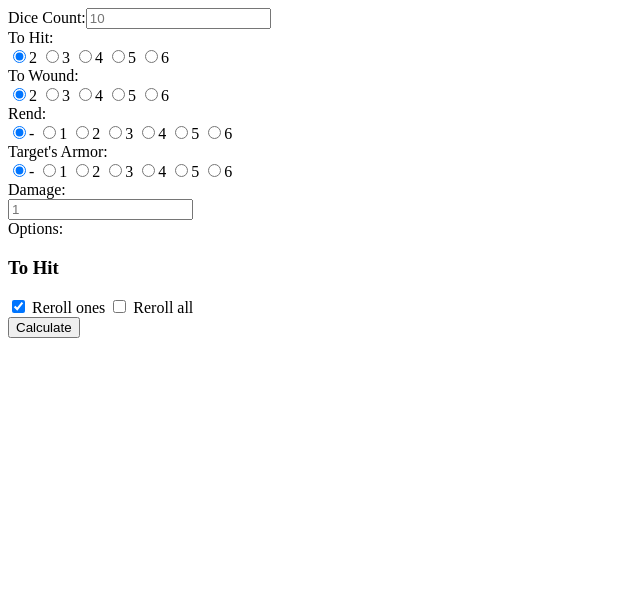
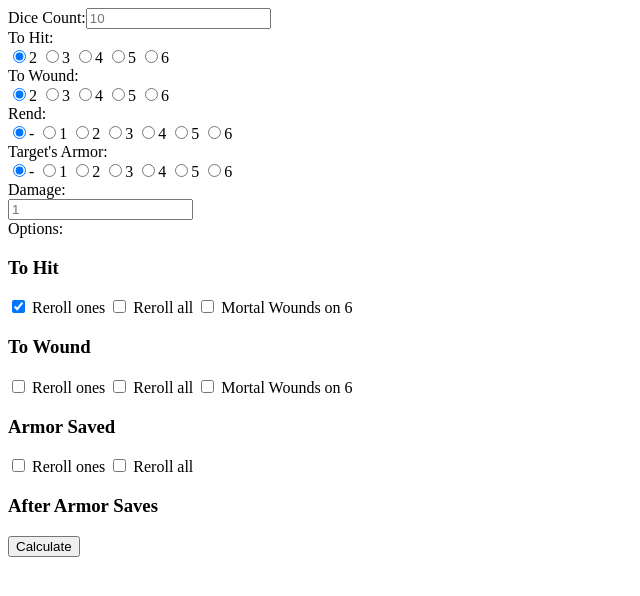
Before and after one commit to kjrohr/mathhammer, a plain HTML site: page index.html in a window 1280 px wide. Both pictures are taken after a click on the checkbox 18 px from the left and 306 px from the top of the page. Shown: the whole page, without its empty margins (0-640 px from the left). Drawn offline with Linux system fonts and the light colour scheme.

Commit message:
More options

```diff
--- a/index.html
+++ b/index.html
@@ -58,8 +58,26 @@
         <div>
             <h3>To Hit</h3>
             <div>
-                <input type="checkbox" id="rerollOnes" name="reroll" value="ones"> Reroll ones
-                <input type="checkbox" id="rerollAll" name="reroll" value="all"> Reroll all
+                <input type="checkbox" id="rerollHitsOnes" name="rerollHits" value="ones"> Reroll ones
+                <input type="checkbox" id="rerollHitsAll" name="rerollHits" value="all"> Reroll all
+                <input type="checkbox" id="hitMortalWounds" name="hitMortalWounds" value="hitMortalWounds"> Mortal Wounds on 6
+            </div>
+            <h3>To Wound</h3>
+            <div>
+                <input type="checkbox" id="rerollWoundsOnes" name="rerollWounds" value="ones"> Reroll ones
+                <input type="checkbox" id="rerollWoundsAll" name="rerollWounds" value="all"> Reroll all
+                <input type="checkbox" id="woundMortalWounds" name="woundMortalWounds" value="woundMortalWounds"> Mortal Wounds on 6
+
+            </div>
+            <h3>Armor Saved</h3>
+            <div>
+                <input type="checkbox" id="rerollArmorOnes" name="rerollArmor" value="ones"> Reroll ones
+                <input type="checkbox" id="rerollArmorAll" name="rerollArmor" value="all"> Reroll all
+
+            </div>
+            <h3>After Armor Saves</h3>
+            <div>
+
             </div>
 
         </div>
--- a/main/main.js
+++ b/main/main.js
@@ -1,7 +1,12 @@
 document.addEventListener("DOMContentLoaded",()=>{
     let submit = document.getElementById("btnSubmit");
-    let rerollOnes = document.getElementById("rerollOnes");
-    let rerollAll = document.getElementById("rerollAll");
+    let rerollHitsOnes = document.getElementById("rerollHitsOnes");
+    let rerollHitsAll = document.getElementById("rerollHitsAll");
+    let rerollWoundsOnes = document.getElementById("rerollWoundsOnes");
+    let rerollWoundsAll = document.getElementById("rerollWoundsAll");
+    let rerollArmorOnes = document.getElementById("rerollArmorOnes");
+    let rerollArmorAll = document.getElementById("rerollArmorAll");
+
 
     submit.addEventListener("click",(e)=>{
         e.preventDefault();
@@ -30,13 +35,34 @@ document.addEventListener("DOMContentLoaded",()=>{
         displayTotals(totalHits,totalWounds,rend,armor,totalDamage);
     });
 
-    rerollOnes.addEventListener("click", (e)=> {
-        rerollAll.checked = false;
+
+
+
+    // *** HOUSE KEEPING ***
+    rerollHitsOnes.addEventListener("click", (e)=> {
+        rerollHitsAll.checked = false;
     });
 
-    rerollAll.addEventListener("click",(e)=>{
-        rerollOnes.checked = false;
+    rerollHitsAll.addEventListener("click",(e)=>{
+        rerollHitsOnes.checked = false;
     });
+
+    rerollWoundsOnes.addEventListener("click", (e)=>{
+        rerollWoundsAll.checked = false;
+    });
+
+    rerollWoundsAll.addEventListener("click",(e)=>{
+        rerollWoundsOnes.checked = false;
+    });
+
+    rerollArmorOnes.addEventListener("click", (e)=>{
+        rerollArmorAll.checked = false;
+    });
+
+    rerollArmorAll.addEventListener("click", (e)=>{
+        rerollArmorOnes.checked = false;
+    });
+    // *** END OF HOUSE KEEPING ***
 
 
 })
```
